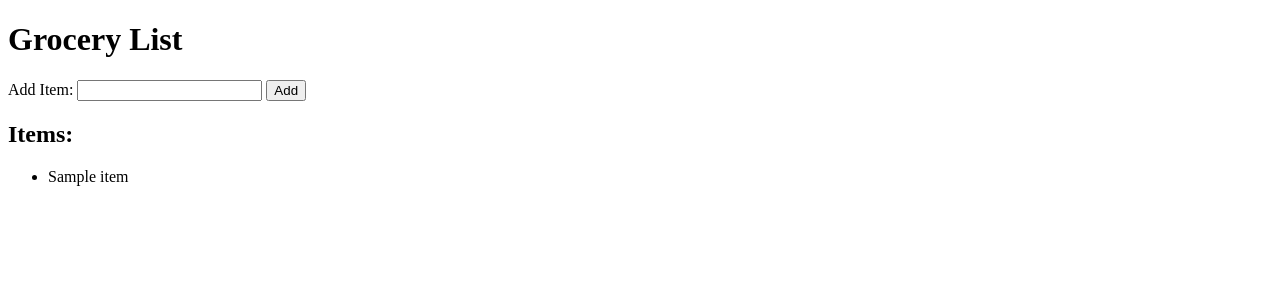
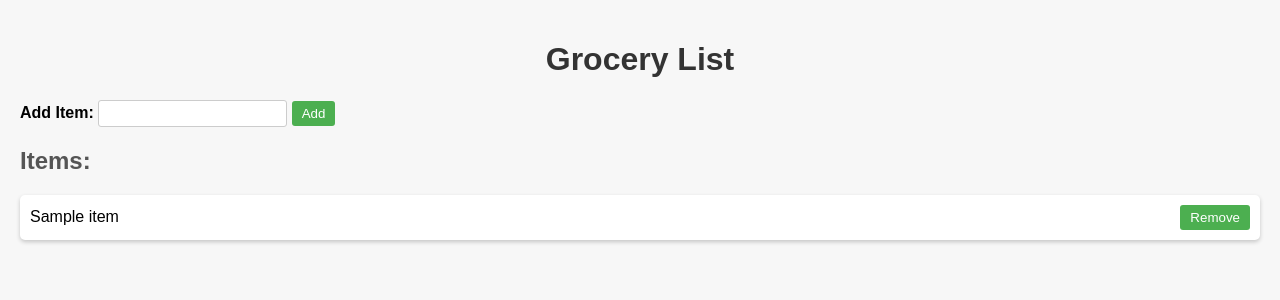
Before and after one commit to dineshkumar1025/grocery-project, a PHP site: page / in a window 1280 px wide. Shown: the top 300 px of the page. Run offline with PHP 8.4, Linux system fonts and the light colour scheme; tables that the repository leaves empty or names only in its code hold one stand-in row (values such as "Sample post").

Commit message:
Add files via upload

```diff
--- a/index.php
+++ b/index.php
@@ -2,6 +2,76 @@
 <html>
 <head>
     <title>Grocery List</title>
+    <style>
+        body {
+            font-family: Arial, sans-serif;
+            margin: 0;
+            padding: 20px;
+            background-color: #f7f7f7;
+        }
+
+        h1 {
+            text-align: center;
+            color: #333;
+        }
+
+        h2 {
+            margin-top: 20px;
+            color: #555;
+        }
+
+        ul {
+            list-style-type: none;
+            padding: 0;
+        }
+
+        li {
+            background-color: #fff;
+            padding: 10px;
+            margin: 10px 0;
+            border-radius: 5px;
+            display: flex;
+            justify-content: space-between;
+            align-items: center;
+            box-shadow: 0px 2px 4px rgba(0, 0, 0, 0.2);
+        }
+
+        form {
+            display: inline;
+        }
+
+        label {
+            font-weight: bold;
+        }
+
+        input[type="text"] {
+            padding: 5px;
+            border: 1px solid #ccc;
+            border-radius: 3px;
+        }
+
+        button {
+            background-color: #ff5555;
+            color: #fff;
+            border: none;
+            border-radius: 3px;
+            padding: 5px 10px;
+            cursor: pointer;
+        }
+
+        button[type="submit"] {
+            background-color: #4caf50;
+        }
+
+        a {
+            text-decoration: none;
+            color: #007bff;
+        }
+
+        button[type="submit"]:hover, button[type="button"]:hover, a:hover {
+            background-color: #333;
+        }
+    </style>
 </head>
 <body>
     <h1>Grocery List</h1>
@@ -13,23 +83,44 @@
     </form>
 
     <h2>Items:</h2>
+    <ul>
         <?php
         include('config.php');
+
+        if (isset($_POST['remove_item_id'])) {
+            $remove_item_id = $_POST['remove_item_id'];
+            $query = "DELETE FROM items WHERE id = $remove_item_id";
+            $result = mysqli_query($conn, $query);
+
+            if ($result) {
+                header("Location: index.php");
+                exit;
+            } else {
+                echo "Error: " . mysqli_error($conn);
+            }
+        }
 
         $query = "SELECT * FROM items";
         $result = mysqli_query($conn, $query);
 
         if (mysqli_num_rows($result) > 0) {
-        echo "<ul>";
             while ($row = mysqli_fetch_assoc($result)) {
-            echo "<li>{$row['item_name']}</li>";
+                $item_id = $row['id'];
+                $item_name = $row['item_name'];
+
+                echo "<li>{$item_name} ";
+                echo "<form method='post' action=''>";
+                echo "<input type='hidden' name='remove_item_id' value='$item_id'>";
+                echo "<button type='submit'>Remove</button>";
+                echo "</form>";
+                echo "</li>";
             }
-        echo "</ul>";
         } else {
             echo "No items in the list.";
         }
 
         mysqli_close($conn);
         ?>
+    </ul>
 </body>
 </html>
```
Lines whose indentation alone changed are shown as unchanged.
